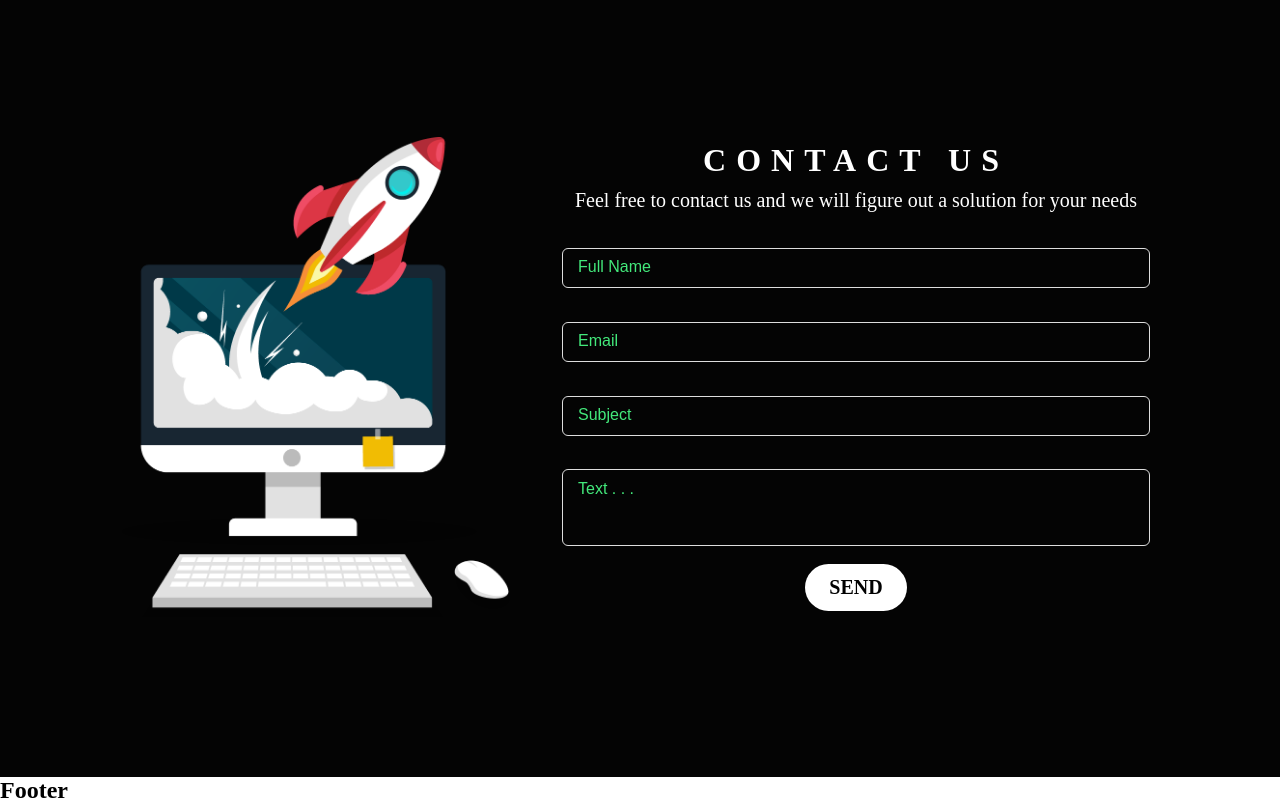
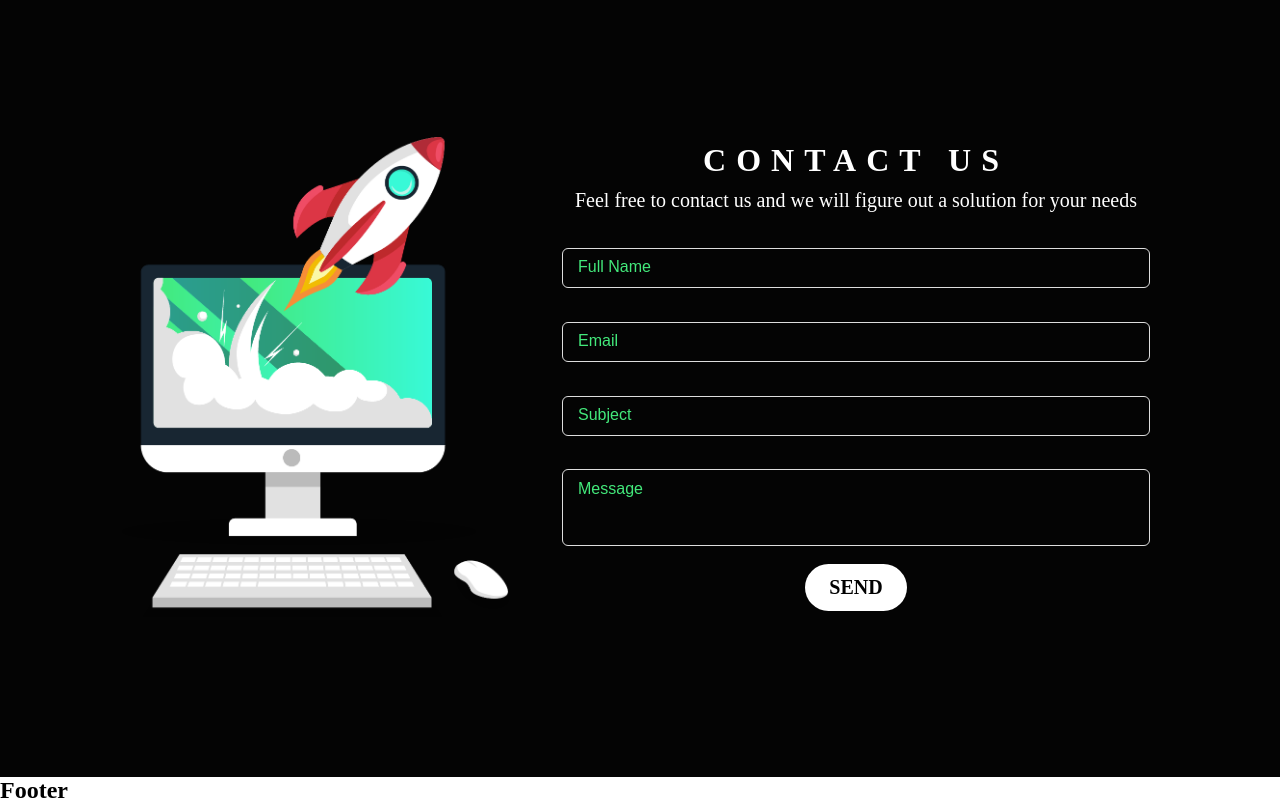
Before and after one commit to JoanAndoni/upmint-landing, a plain HTML site: page index.html in a window 1280 px wide. Shown: the part 3640-4444 px from the top of the page. Drawn offline with nearby package versions, Linux system fonts and the light colour scheme; a web font is replaced by a local one.

Commit message:
Some deployment

```diff
--- a/index.html
+++ b/index.html
@@ -163,7 +163,7 @@
     <section id="contact">
         <div id="left" class="half">
             <div class="img-container">
-                <img class="img-asset" src="images/contact_Mesa de trabajo 1.png" alt="">
+                <img class="img-asset" src="images/LaptopShipping.png" alt="">
             </div>
         </div>
         <div id="right" class="half">
@@ -190,7 +190,7 @@
             <div class="input-standard">
                 <div class="input-field textarea">
                     <textarea id="text" name="text" id="textarea" cols="20" rows="3" required></textarea>
-                    <label for="text">Text . . . </label>
+                    <label for="text">Message</label>
                 </div>
             </div>
             <a class="button" onclick="sendEmail('en')">Send</a>
--- a/styles/style.scss
+++ b/styles/style.scss
@@ -295,17 +295,11 @@ section {
                 -moz-transition: 0.5s ease-out;
                 -o-transition: 0.5s ease-out;
                 transition: 0.5s ease-out;
-                /* Background */
-                // background-position: center;
-                // background-repeat: no-repeat;
-                // background-size: cover;
-                // background-image: linear-gradient(rgba($logo-color-green, 0.4), rgba($logo-color-green, 0.6));
                 &:hover,
                 &:active,
                 &:focus {
                     min-width: calc(600px * 1.1);
                     height: calc(290px * 1.1);
-                    // background-image: linear-gradient(rgba($logo-color-green, 0.4), rgba($logo-color-green, 0.6));
                 }
             }
             .arrows-container {
@@ -448,10 +442,6 @@ section {
                     }
                 }
             }
-
-            // &#right {
-            //     background-color: rgba($color: #494949, $alpha: 0.1);
-            // }
         }
     }
 }
@@ -527,7 +517,6 @@ section {
             top: 0;
             left: 0;
             font-size: 13px;
-            color: #9c9c9c;
         }
     }
 }
```
Also changed, not shown: images/LaptopShipping.png (added), images/computer_vector.png (deleted), images/contact_Mesa de trabajo 1.png (deleted), styles/style.css, 1 other file.
